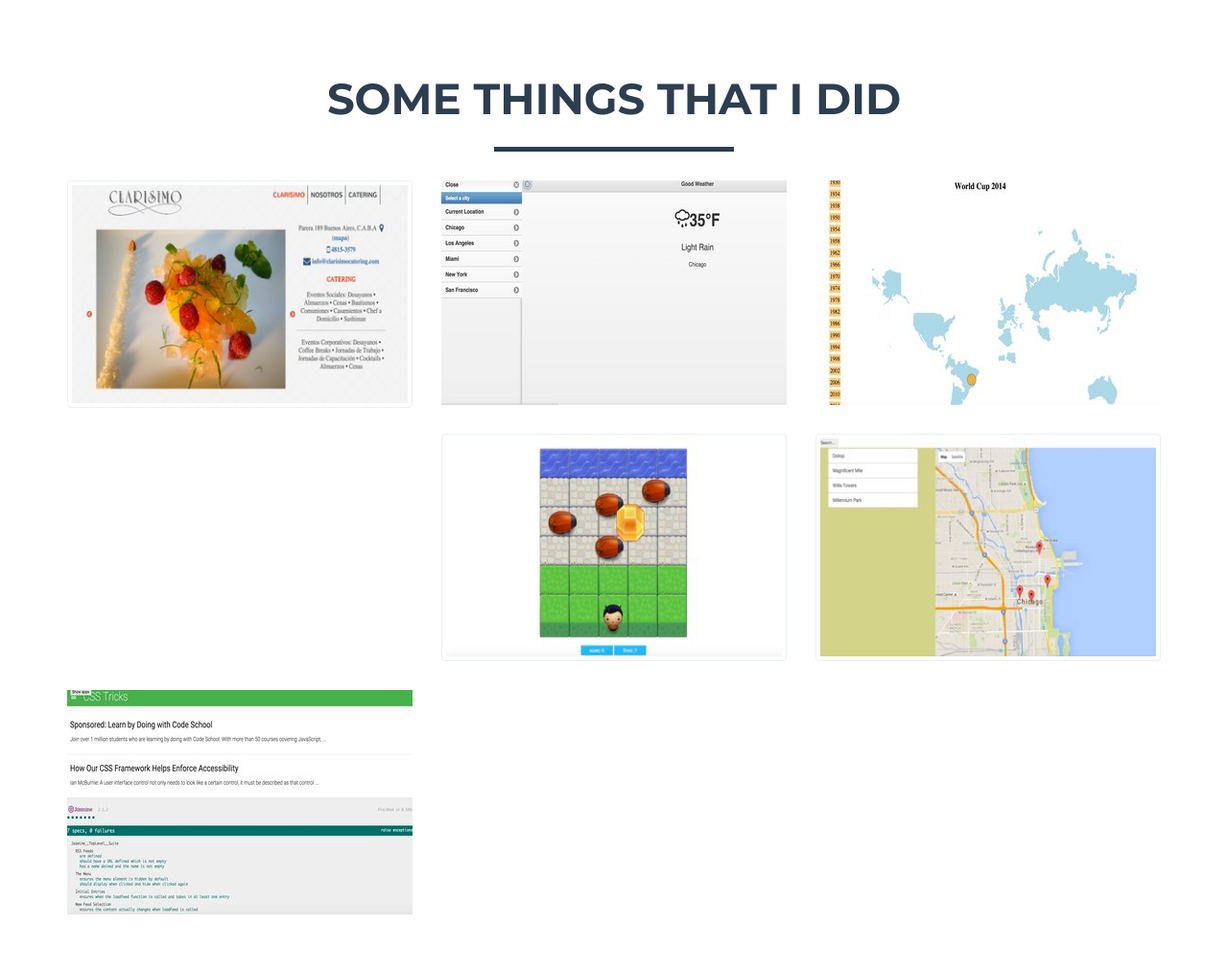
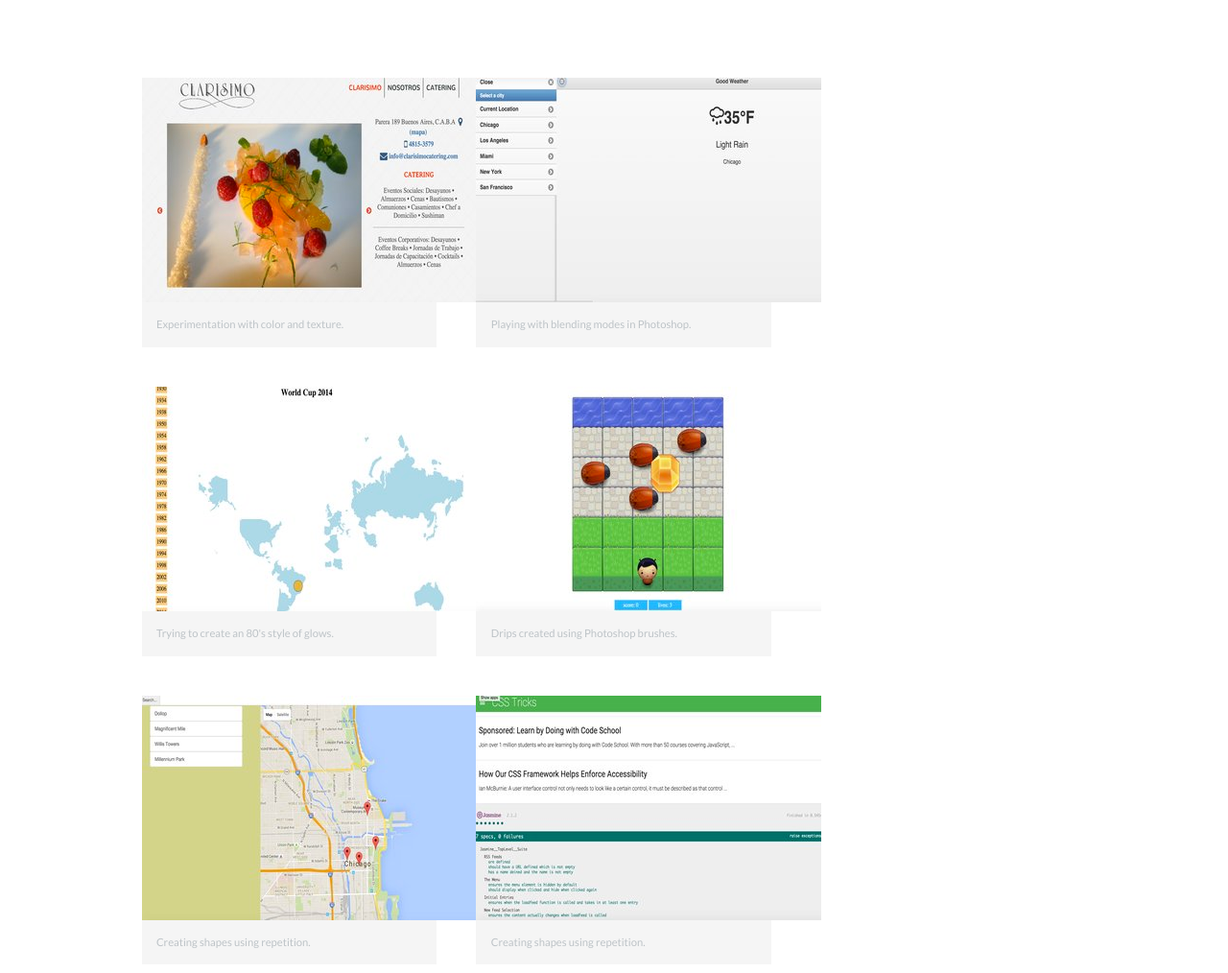
Before and after one commit to joseterrera/bootstrapSite, a plain HTML site: page index.html in a window 1280 px wide. Shown: the part 758-1772 px from the top of the page at 96% size. Drawn offline with nearby package versions, Linux system fonts and the light colour scheme.

Commit message:
fixed styles (stars, and colors)

```diff
--- a/css/freelancer.css
+++ b/css/freelancer.css
@@ -64,7 +64,12 @@ hr.star-light {
 
 hr.star-light:after {
     color: #fff;
-    background-color: #100303;
+    background-color: #0E0E0E;
+}
+
+.success hr.star-light:after{
+    color: #fff;
+    background-color: #2C3E50;
 }
 
 
@@ -145,6 +150,15 @@ background-color: inherit;
 color: #E81B1B;
 }
 
+@media(max-width:767px) {
+.container>.navbar-header, .container-fluid>.navbar-header, .container>.navbar-collapse, .container-fluid>.navbar-collapse {
+    background-color: rgba(4, 4, 4, 0.56);
+}
+.img-rounded {
+    padding-top: 15%;
+}
+
+}
 @media(min-width:768px) {
     .navbar-fixed-top {
         padding: 25px 0;
@@ -390,11 +404,12 @@ footer .footer-below {
     text-align: center;
     font-size: 20px;
     line-height: 45px;
-    color: #2c3e50;
-    background-color: #2c3e50;
+    color: #fff;
+    background-color: black;
 }
 .btn-social:hover {
     color: red;
+    background: white;
 }
 
 .btn:focus,
@@ -493,16 +508,53 @@ footer .footer-below {
 /*profile picture */
 .img-rounded {
   max-width: 300px;
-  margin-top: -70px;
+  margin-top: -85px;
 }
 
 
 
-#contact {
+.contact {
     text-align: center;
+
+}
+
+.contactparagraph {
+    margin: 0 30% 10.5px;
 }
 
 .location, .around {
     text-align: center;
     left: 35%;
 }
+
+
+
+/**********************************
+PAGE: PORTFOLIO
+***********************************/
+
+#gallery {
+  margin: 0;
+  padding: 5%;
+  list-style: none;
+}
+
+#gallery li {
+  float: left;
+  width: 30%;
+  margin: 2%;
+  background-color: #f5f5f5;
+  color: #bdc3c7;
+}
+
+#gallery li a p {
+  margin: 0;
+  padding: 5%;
+  font-size: 0.75em;
+  color: #bdc3c7
+}
+
+img {
+    max-width: 360px;
+    max-height: 234px;
+}
--- a/index.html
+++ b/index.html
@@ -73,8 +73,7 @@
                     <div class="intro-text">
                         <span class="name">Josefina Terrera</span>
                         <hr class="star-light">
-                        <span class="skills">Web Developer - User Experience Designer - </span>
-                        <h3>Around the Web</h3>
+                        <span class="skills">Web Developer - User Experience Designer</span>
                         <ul class="list-inline">
                             <li>
                                 <a href="https://www.facebook.com/joseterrera" class="btn-social btn-outline"><i class="fa fa-fw fa-facebook"></i></a>
@@ -98,75 +97,45 @@
     <!-- Portfolio Grid Section -->
     <section id="portfolio">
         <div class="container">
-            <div class="row">
-                <div class="col-lg-12 text-center">
-                    <h2>Some things that I did</h2>
-                    <hr class="star-primary">
-                </div>
-            </div>
-            <div class="row">
-                <div class="col-sm-4 portfolio-item">
-                    <a href="#portfolioModal1" class="portfolio-link" data-toggle="modal">
-                        <div class="caption">
-                            <div class="caption-content">
-                                <p>javascript</p>
-                            </div>
-                        </div>
-                        <img src="img/imagesjpg/pic1.jpg" class="img-thumbnail" alt="">
+            <ul id="gallery">
+          <li>
+            <a href="imagesjpg/pic1.jpg">
+              <img src="img/imagesjpg/pic1.jpg" alt="">
+              <p>Experimentation with color and texture.</p>
             </a>
-                </div>
-                <div class="col-sm-4 portfolio-item">
-                    <a href="#portfolioModal2" class="portfolio-link" data-toggle="modal">
-                        <div class="caption">
-                            <div class="caption-content">
-                                <i class="fa fa-search-plus fa-3x"></i>
-                            </div>
-                        </div>
-                        <img src="img/imagesjpg/pic2.jpg" class="img-responsive" alt="">
+          </li>
+          <li>
+            <a href="imagesjpg/pic2.jpg">
+              <img src="img/imagesjpg/pic2.jpg" alt="">
+              <p>Playing with blending modes in Photoshop.</p>
             </a>
-                </div>
-                <div class="col-sm-4 portfolio-item">
-                    <a href="#portfolioModal3" class="portfolio-link" data-toggle="modal">
-                        <div class="caption">
-                            <div class="caption-content">
-                                <i class="fa fa-search-plus fa-3x"></i>
-                            </div>
-                        </div>
-                        <img src="img/imagesjpg/pic3.jpg" class="img-responsive" alt="">
+          </li>
+          <li>
+            <a href="imagesjpg/pic3.jpg">
+              <img src="img/imagesjpg/pic3.jpg" alt="">
+              <p>Trying to create an 80's style of glows.</p>
             </a>
-                </div>
-                <div class="col-sm-4 portfolio-item">
-                    <a href="#portfolioModal4" class="portfolio-link" data-toggle="modal">
-                        <div class="caption">
-                            <div class="caption-content">
-                                <i class="fa fa-search-plus fa-3x"></i>
-                            </div>
-                        </div>
-                        <img src="img/imagesjpg/pic4.jpg" class="img-thumbnail" alt="">
+          </li>
+          <li>
+            <a href="imagesjpg/pic6.jpg">
+              <img src="img/imagesjpg/pic4.jpg" alt="">
+              <p>Drips created using Photoshop brushes.</p>
             </a>
-                </div>
-                <div class="col-sm-4 portfolio-item">
-                    <a href="#portfolioModal5" class="portfolio-link" data-toggle="modal">
-                        <div class="caption">
-                            <div class="caption-content">
-                                <i class="fa fa-search-plus fa-3x"></i>
-                            </div>
-                        </div>
-                        <img src="img/imagesjpg/pic5.jpg" class="img-thumbnail" alt="">
+          </li>
+          <li>
+            <a href="imagesjpg/pic7.jpg">
+              <img src="img/imagesjpg/pic5.jpg" alt="">
+              <p>Creating shapes using repetition.</p>
             </a>
-                </div>
-                <div class="col-sm-4 portfolio-item">
-                    <a href="#portfolioModal6" class="portfolio-link" data-toggle="modal">
-                        <div class="caption">
-                            <div class="caption-content">
-                                <i class="fa fa-search-plus fa-3x"></i>
-                            </div>
-                        </div>
-                        <img src="img/imagesjpg/pic6.jpg" class="img-responsive" alt="">
+          </li>
+          <li>
+            <a href="imagesjpg/pic7.jpg">
+              <img src="img/imagesjpg/pic6.jpg" alt="">
+              <p>Creating shapes using repetition.</p>
             </a>
-                </div>
-            </div>
-        </div>
+          </li>
+        </ul>
+        </div> <!-- end of container -->
     </section>
 
     <!-- About Section -->
@@ -175,31 +144,31 @@
             <div class="row">
                 <div class="col-lg-12 text-center">
                     <h2>3 things about me</h2>
-                    <hr class="star-light things">
+                    <hr class="star-light">
                 </div>
             </div>
             <div class="row">
                 <div class="col-lg-8 col-lg-offset-2">
-                <ul>
-                    <li> I specialize in developing client-side responsive applications using HTML, CSS and JavaScript. I've lately been working on Angular and meteor applications</li>
+                <ul class="list-unstyled">
+                    <li> I specialize in developing client-side responsive applications using HTML, CSS and JavaScript. I've lately been working on Angular and meteor applications.</li>
                     <br>
                     <li>I'm a translator and an interpreter(Spanish/English). I have an extensive background interpreting in different settings.</li>
                     <br>
-                    <li>I engage on a daily basis with nature, philosophy and art, and that tends to permeate my worldview. These are subjects I always enjoy talking, reading, and writing about</p>
+                    <li>I engage on a daily basis with nature, philosophy and art, and that tends to permeate my worldview. These are subjects I always enjoy talking, reading, and writing about.</p>
                 </div>
             </div>
         </div>
     </section>
 
     <!-- Contact Section -->
-    <section id="contact">
+    <section class="contact">
         <div class="container">
             <div class="row">
                 <div class="col-lg-12 text-center">
                     <h2>Contact Me</h2>
                     <hr class="star-primary">
                 </div>
-                <div class="">
+                <div class="contactparagraph">
                     <p>Whether you're looking for a developer, a translator, or have in mind something that relates to philosophy, literature or art in general, don't hesitate to contact me.</p>
                 </div>
             </div>
```
Lines whose indentation alone changed are shown as unchanged.
